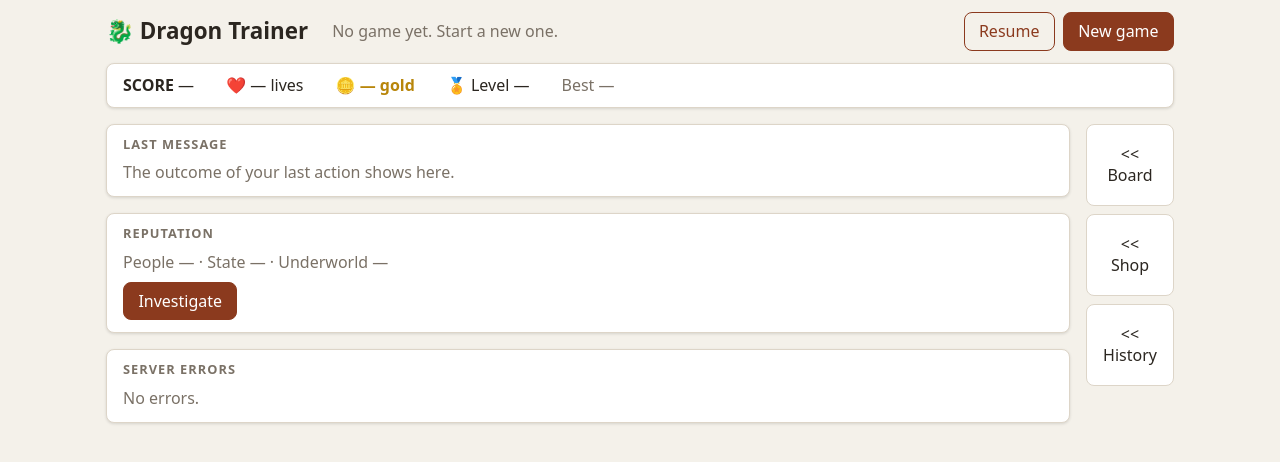
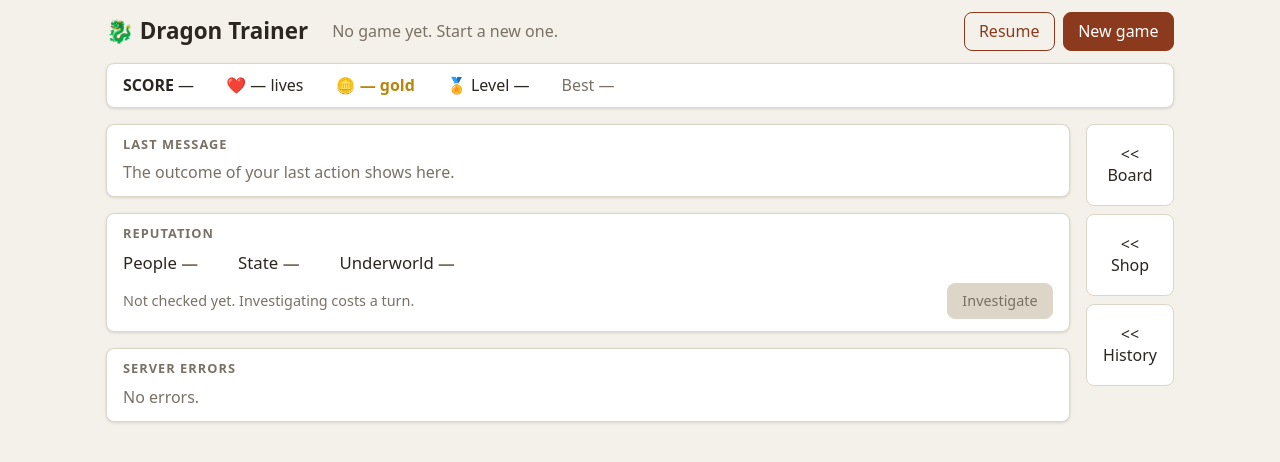
Before and after one commit to akbori26/dgtrainapp, a Vue app in the folder frontend/: page / in a window 1280 px wide. Shown: the top 462 px of the page. Built offline with nearby package versions, Linux system fonts and the light colour scheme; no server answers.

Commit message:
Add ReputationPane with Investigate and the last result

```diff
--- a/frontend/src/App.vue
+++ b/frontend/src/App.vue
@@ -1,9 +1,10 @@
 <script setup>
 // The page layout. Each placeholder below becomes its own component in the next steps:
-// ReputationPane (11), SideTabs + SideDrawer (12).
+// SideTabs + SideDrawer (12).
 import GameHeader from './components/GameHeader.vue'
 import PlayerBar from './components/PlayerBar.vue'
 import LastMessagePane from './components/LastMessagePane.vue'
+import ReputationPane from './components/ReputationPane.vue'
 import ErrorPane from './components/ErrorPane.vue'
 </script>
 
@@ -17,12 +18,7 @@ import ErrorPane from './components/ErrorPane.vue'
       <main class="content">
         <LastMessagePane />
 
-        <!-- 4 Reputation (step 11) -->
-        <section class="pane">
-          <h2 class="pane-title">Reputation</h2>
-          <p class="muted">People — · State — · Underworld —</p>
-          <button>Investigate</button>
-        </section>
+        <ReputationPane />
 
         <ErrorPane />
       </main>
@@ -58,10 +54,6 @@ import ErrorPane from './components/ErrorPane.vue'
   gap: 1rem;
 }
 
-.content p {
-  margin: 0 0 0.5rem;
-}
-
 .tab-rail {
   display: flex;
   flex-direction: column;
--- /dev/null
+++ b/frontend/src/components/ReputationPane.vue
@@ -0,0 +1,67 @@
+<script setup>
+import { computed } from 'vue'
+import { store, investigate } from '../store.js'
+
+// The three groups the server reports, in the order they are shown
+const groups = [
+  { key: 'people', label: 'People' },
+  { key: 'state', label: 'State' },
+  { key: 'underworld', label: 'Underworld' },
+]
+
+const rep = computed(() => store.reputation)
+
+// +1.5, -2, 0
+function signed(value) {
+  return value > 0 ? '+' + value : String(value)
+}
+
+function colorClass(value) {
+  if (value > 0) return 'plus'
+  if (value < 0) return 'minus'
+  return 'muted'
+}
+</script>
+
+<template>
+  <!-- 4 Reputation: the last result, and the button to check again -->
+  <section class="pane">
+    <h2 class="pane-title">Reputation</h2>
+
+    <div class="values">
+      <span v-for="group in groups" :key="group.key">
+        {{ group.label }}
+        <strong v-if="rep" :class="colorClass(rep[group.key])">{{ signed(rep[group.key]) }}</strong>
+        <strong v-else class="muted">—</strong>
+      </span>
+    </div>
+
+    <div class="footer">
+      <span class="muted">
+        <template v-if="rep">Last checked at turn {{ rep.turn }}.</template>
+        <template v-else>Not checked yet.</template>
+        Investigating costs a turn.
+      </span>
+      <button :disabled="!store.gameId" @click="investigate">Investigate</button>
+    </div>
+  </section>
+</template>
+
+<style scoped>
+.values {
+  display: flex;
+  flex-wrap: wrap;
+  gap: 0.5rem 2.5rem;
+  font-size: 1.05rem;
+}
+
+.footer {
+  display: flex;
+  flex-wrap: wrap;
+  align-items: center;
+  justify-content: space-between;
+  gap: 0.5rem 1rem;
+  margin-top: 0.5rem;
+  font-size: 0.9rem;
+}
+</style>
```
